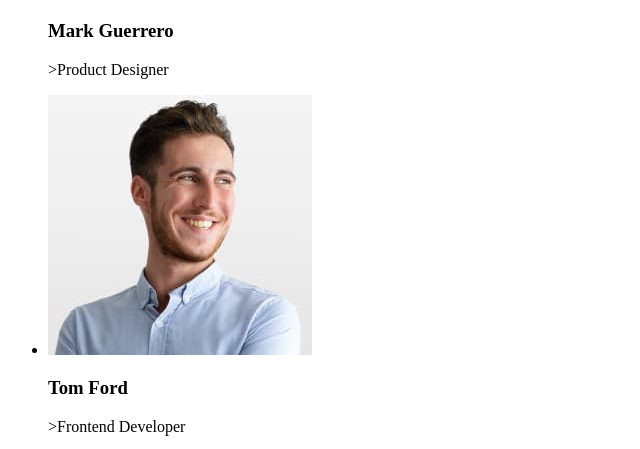
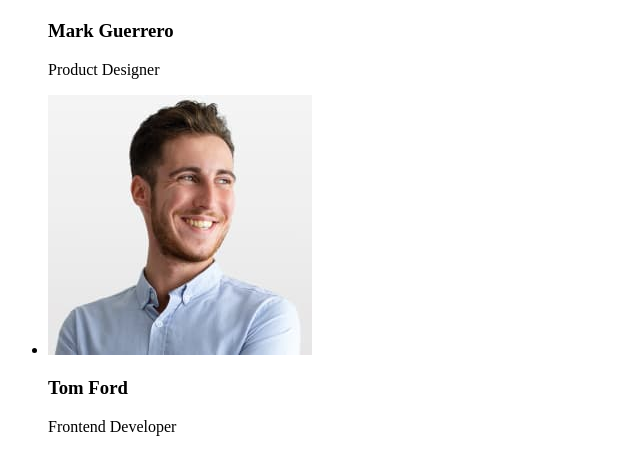
Before and after one commit to mamkinpro/Tutorial, a plain HTML site: page index.html in a window 1280 px wide. Shown: the part 1854-2303 px from the top of the page, 0-640 px from the left. Drawn offline with Linux system fonts and the light colour scheme.

Commit message:
update index.html

```diff
--- a/index.html
+++ b/index.html
@@ -96,7 +96,7 @@
               width="264"
             />
             <h3>Mark Guerrero</h3>
-            <p>>Product Designer</p>
+            <p>Product Designer</p>
           </li>
           <li>
             <img
@@ -105,7 +105,7 @@
               width="264"
             />
             <h3>Tom Ford</h3>
-            <p>>Frontend Developer</p>
+            <p>Frontend Developer</p>
           </li>
           <li>
             <img
```
